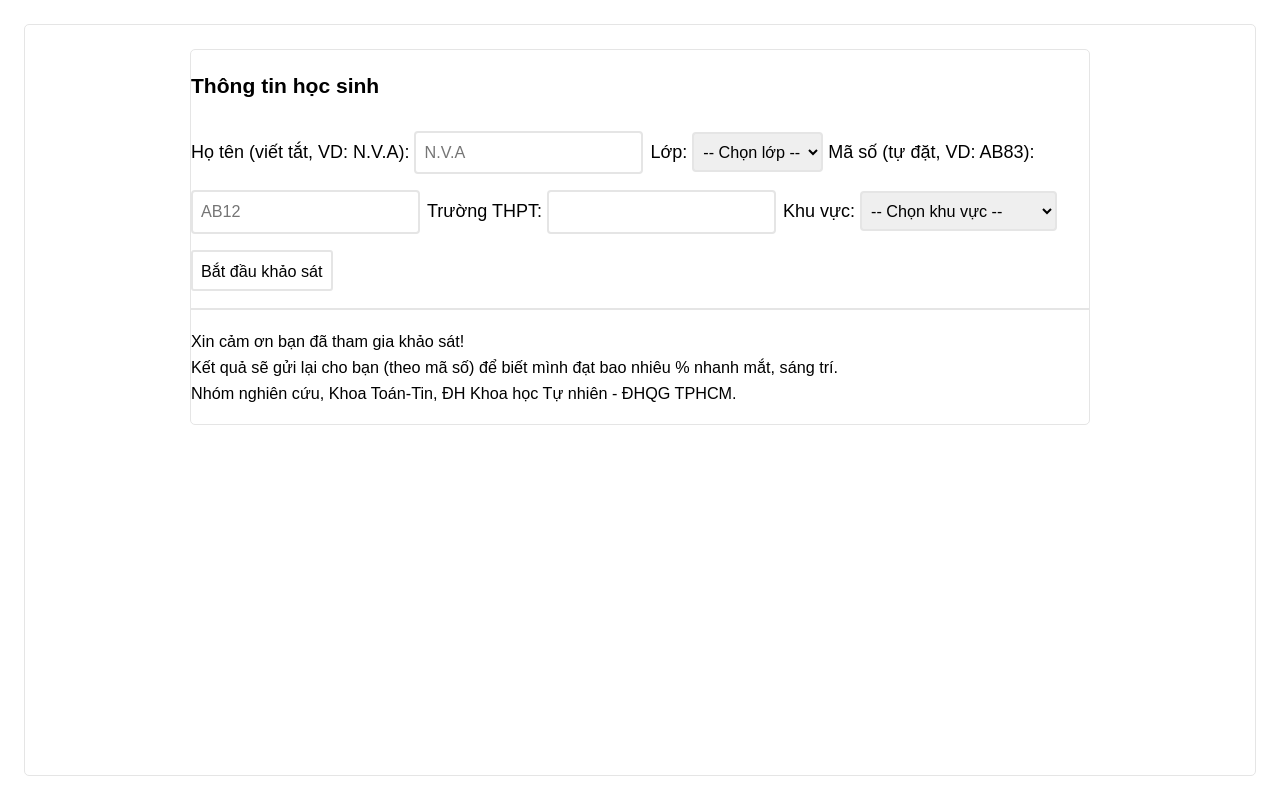
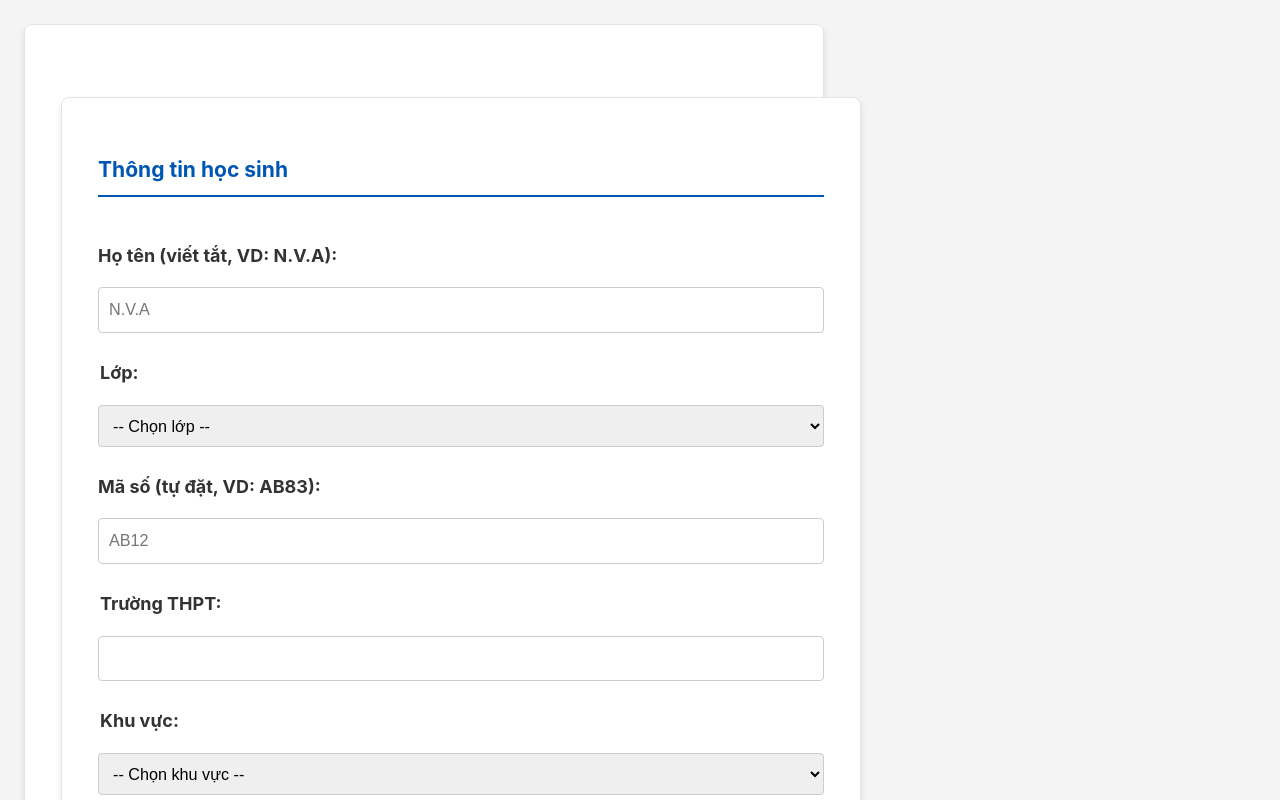
Before and after one commit to Tuan-23880095/labjs-khaosat-hocsinh, a website: page index.html in a window 1280 px wide. Shown: the top 800 px of the page. Drawn offline with Linux system fonts and the light colour scheme.

Commit message:
Update style.css

```diff
--- a/style.css
+++ b/style.css
@@ -1 +1,89 @@
-/* Please define your custom styles here */
+/* Please define your custom styles here *//* Please define your custom styles here */
+
+/* General styling */
+body {
+  font-family: -apple-system, BlinkMacSystemFont, 'Segoe UI', Roboto, Helvetica, Arial, sans-serif;
+  line-height: 1.6;
+  color: #333;
+  background-color: #f4f4f4;
+}
+
+.container {
+  max-width: 800px;
+  margin: 2rem auto;
+  padding: 2rem;
+  background-color: #fff;
+  border-radius: 8px;
+  box-shadow: 0 4px 6px rgba(0, 0, 0, 0.1);
+}
+
+/* Form styling */
+form {
+  display: flex;
+  flex-direction: column;
+}
+
+form h3 {
+  color: #0056b3;
+  border-bottom: 2px solid #0056b3;
+  padding-bottom: 0.5rem;
+  margin-bottom: 1.5rem;
+}
+
+label {
+  font-weight: bold;
+  margin-top: 1rem;
+  margin-bottom: 0.5rem;
+}
+
+input[type="text"],
+input[type="number"],
+select,
+textarea {
+  width: 100%;
+  padding: 10px;
+  border: 1px solid #ccc;
+  border-radius: 4px;
+  box-sizing: border-box; /* Important */
+}
+
+input[type="radio"] {
+  margin-right: 8px;
+}
+
+button[type="submit"] {
+  background-color: #007bff;
+  color: white;
+  padding: 12px 20px;
+  border: none;
+  border-radius: 4px;
+  cursor: pointer;
+  font-size: 16px;
+  margin-top: 2rem;
+  transition: background-color 0.2s;
+}
+
+button[type="submit"]:hover {
+  background-color: #0056b3;
+}
+
+/* Image styling */
+img {
+  max-width: 100%;
+  height: auto;
+  margin: 1rem 0;
+  border-radius: 4px;
+  box-shadow: 0 2px 4px rgba(0,0,0,0.05);
+}
+
+/* Utilities */
+hr {
+  border: 0;
+  height: 1px;
+  background-color: #e0e0e0;
+  margin: 2rem 0;
+}
+
+small {
+  color: #666;
+}
```
